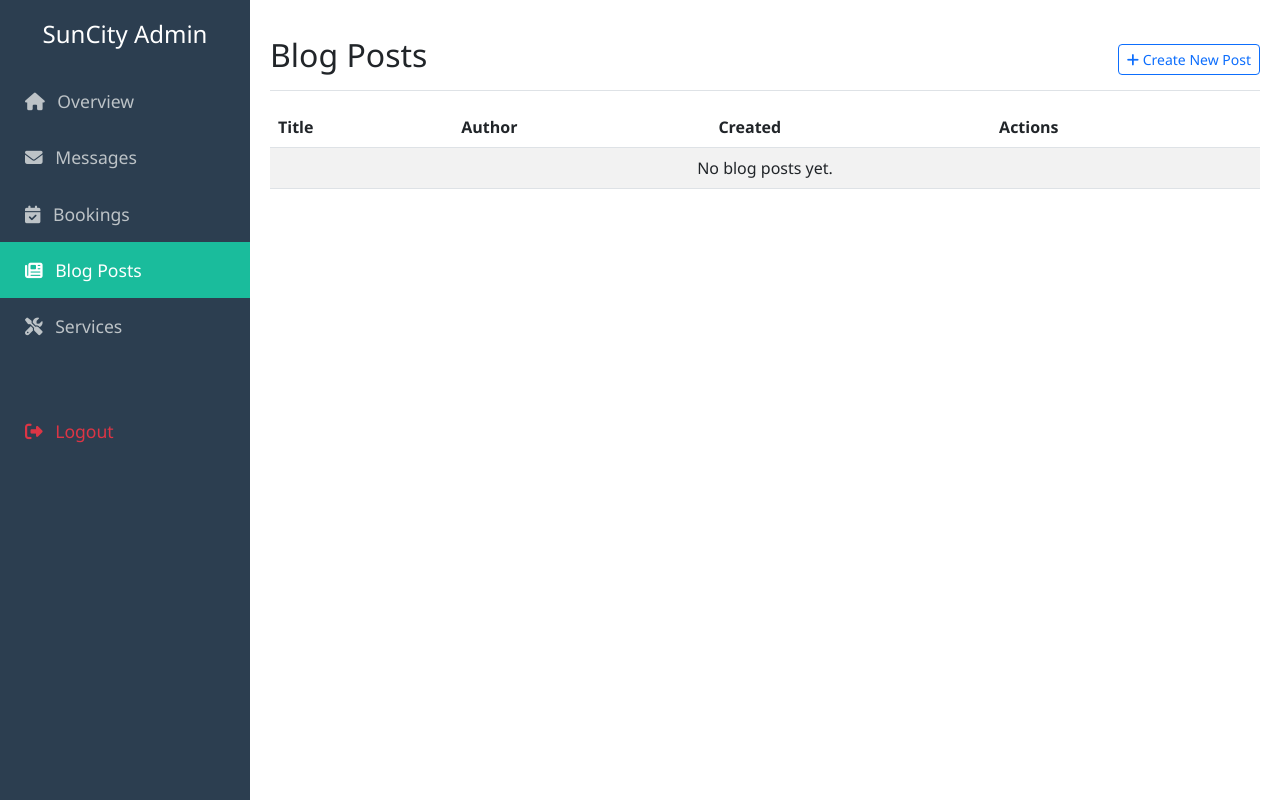
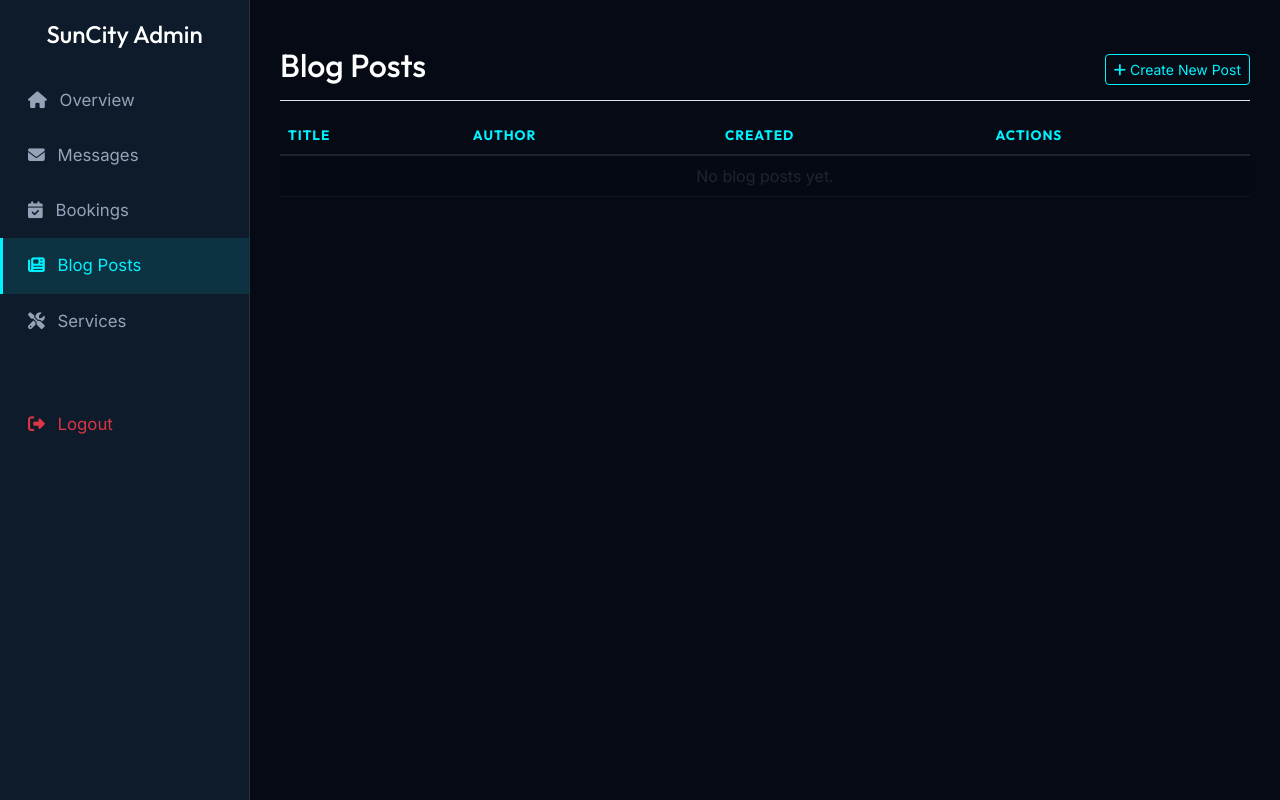
Before and after one commit to Hackerloid/suncity-website, a Django app: page /manage/blog/ in a window 1280 px wide. Run offline with Django 5.2, Linux system fonts and the light colour scheme; a user stored in the database is signed in; data that the repository does not hold is empty; some libraries are stand-ins or nearby versions.

Commit message:
Theme: Update dashboard and login UI to match main site aesthetics

```diff
--- a/templates/dashboard/base_dashboard.html
+++ b/templates/dashboard/base_dashboard.html
@@ -4,50 +4,154 @@
     <meta charset="UTF-8">
     <meta name="viewport" content="width=device-width, initial-scale=1.0">
     <title>{% block title %}SunCity Dashboard{% endblock %}</title>
-    <!-- Use the same CSS for now, or a separate dashboard.css -->
+    <!-- Fonts & Icons -->
+    <link href="https://fonts.googleapis.com/css2?family=Inter:wght@300;400;500;600;700&family=Outfit:wght@400;500;700&display=swap" rel="stylesheet">
     <link href="https://cdn.jsdelivr.net/npm/bootstrap@5.3.0/dist/css/bootstrap.min.css" rel="stylesheet">
     <script src="https://kit.fontawesome.com/a076d05399.js" crossorigin="anonymous"></script>
+
     <style>
+        :root {
+            --primary: #00f2fe;
+            --primary-dark: #4facfe;
+            --accent: #ff0055;
+            --bg-dark: #050a14;
+            --bg-lighter: #0d1b2a;
+            --text-main: #ffffff;
+            --text-muted: #94a3b8;
+            --border-glass: 1px solid rgba(255, 255, 255, 0.1);
+        }
+
         body {
-            font-family: 'Segoe UI', Tahoma, Geneva, Verdana, sans-serif;
+            font-family: 'Inter', sans-serif;
+            background-color: var(--bg-dark);
+            color: var(--text-main);
             overflow-x: hidden;
         }
+
+        h1, h2, h3, h4, h5, h6 {
+            font-family: 'Outfit', sans-serif;
+            color: var(--text-main);
+        }
+
+        /* Sidebar Styles */
         .sidebar {
             height: 100vh;
-            background: #2c3e50;
+            background: var(--bg-lighter);
+            border-right: var(--border-glass);
             color: white;
             position: fixed;
             width: 250px;
             padding-top: 20px;
+            z-index: 100;
         }
+
         .sidebar a {
             padding: 15px 25px;
             text-decoration: none;
-            font-size: 1.1rem;
-            color: #bdc3c7;
+            font-size: 1.05rem;
+            color: var(--text-muted);
             display: block;
             transition: 0.3s;
+            border-left: 3px solid transparent;
         }
+
         .sidebar a:hover {
-            color: white;
-            background: #34495e;
+            color: var(--primary);
+            background: rgba(0, 242, 254, 0.05);
+            border-left-color: var(--primary);
         }
+
         .sidebar .active {
-            background: #1abc9c;
+            background: rgba(0, 242, 254, 0.1);
+            color: var(--primary);
+            border-left-color: var(--primary);
+        }
+
+        /* Content Area */
+        .content {
+            margin-left: 250px;
+            padding: 30px;
+        }
+
+        /* Cards */
+        .card-stat {
+            background: rgba(255, 255, 255, 0.03);
+            backdrop-filter: blur(10px);
+            border: var(--border-glass);
+            border-radius: 12px;
+            transition: transform 0.2s, box-shadow 0.2s;
+        }
+
+        .card-stat:hover {
+            transform: translateY(-5px);
+            box-shadow: 0 10px 20px rgba(0,0,0,0.3);
+            border-color: rgba(0, 242, 254, 0.3);
+        }
+
+        /* Tables Override */
+        .table {
+            --bs-table-bg: transparent;
+            --bs-table-color: var(--text-main);
+            border-color: rgba(255,255,255,0.1);
+        }
+
+        .table thead th {
+            border-bottom: 2px solid rgba(255,255,255,0.1);
+            color: var(--primary);
+            font-family: 'Outfit', sans-serif;
+            text-transform: uppercase;
+            font-size: 0.85rem;
+            letter-spacing: 1px;
+        }
+
+        .table td {
+            border-bottom: 1px solid rgba(255,255,255,0.05);
+            vertical-align: middle;
+        }
+
+        /* Bootstrap Overrides */
+        .btn-primary {
+            background: linear-gradient(90deg, #4facfe 0%, #00f2fe 100%);
+            border: none;
+            color: #000;
+            font-weight: 600;
+        }
+
+        .btn-primary:hover {
+            box-shadow: 0 0 15px rgba(0, 242, 254, 0.4);
+        }
+
+        .btn-outline-primary {
+            color: var(--primary);
+            border-color: var(--primary);
+        }
+
+        .btn-outline-primary:hover {
+            background: var(--primary);
+            color: #000;
+        }
+
+        .text-muted {
+            color: var(--text-muted) !important;
+        }
+
+        /* Form Controls */
+        .form-control, .form-select {
+            background-color: rgba(255,255,255,0.05);
+            border: 1px solid rgba(255,255,255,0.1);
             color: white;
         }
-        .content {
-            margin-left: 250px;
-            padding: 20px;
+
+        .form-control:focus, .form-select:focus {
+            background-color: rgba(255,255,255,0.1);
+            border-color: var(--primary);
+            color: white;
+            box-shadow: 0 0 0 0.25rem rgba(0, 242, 254, 0.25);
         }
-        .card-stat {
-            border: none;
-            border-radius: 10px;
-            box-shadow: 0 4px 6px rgba(0,0,0,0.1);
-            transition: transform 0.2s;
-        }
-        .card-stat:hover {
-            transform: translateY(-5px);
+
+        .card {
+            background-color: rgba(255,255,255,0.02);
+            border: var(--border-glass);
         }
     </style>
 </head>
```
Also changed, not shown: templates/dashboard/login.html (+45 -7 lines).
